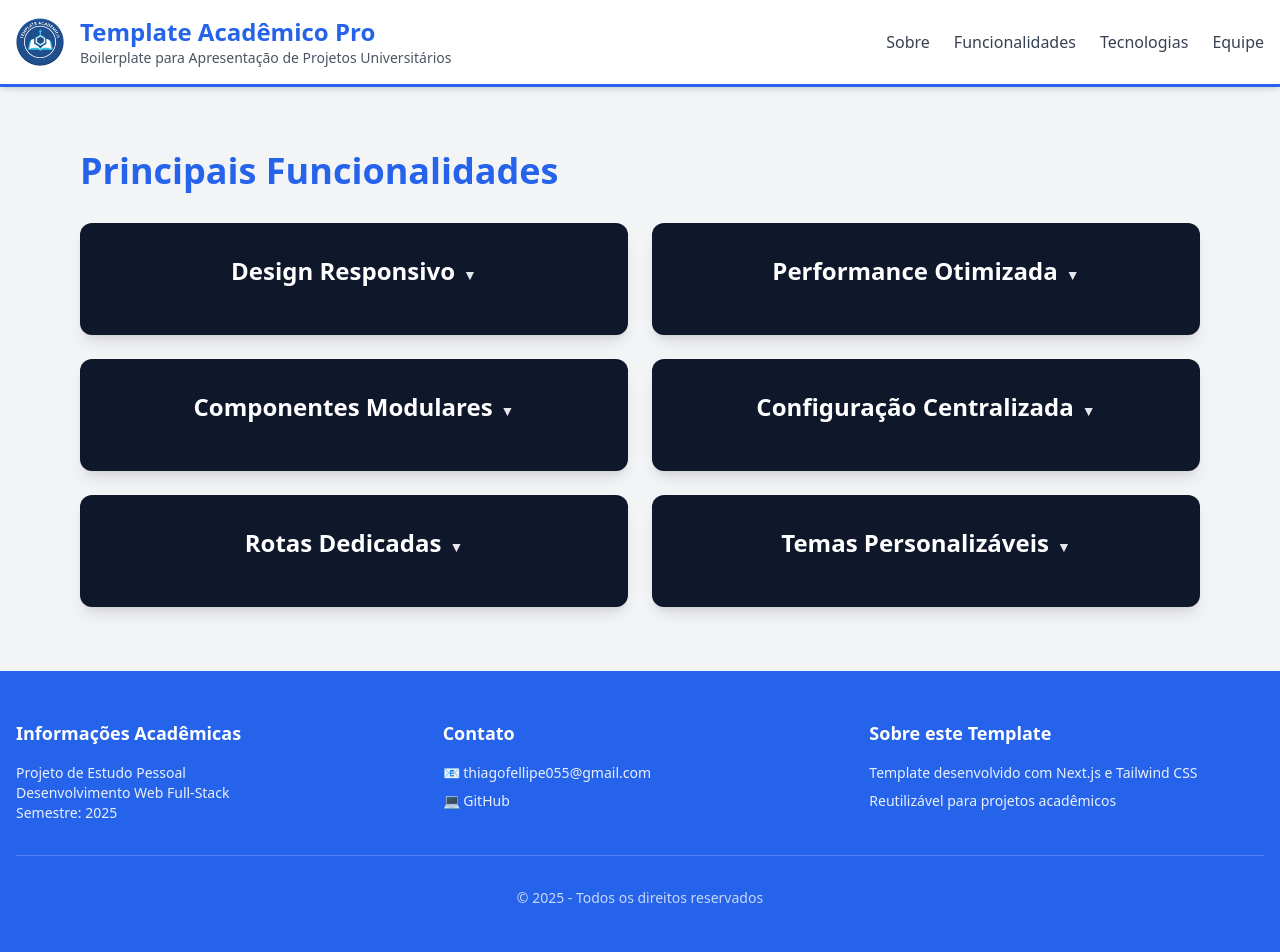
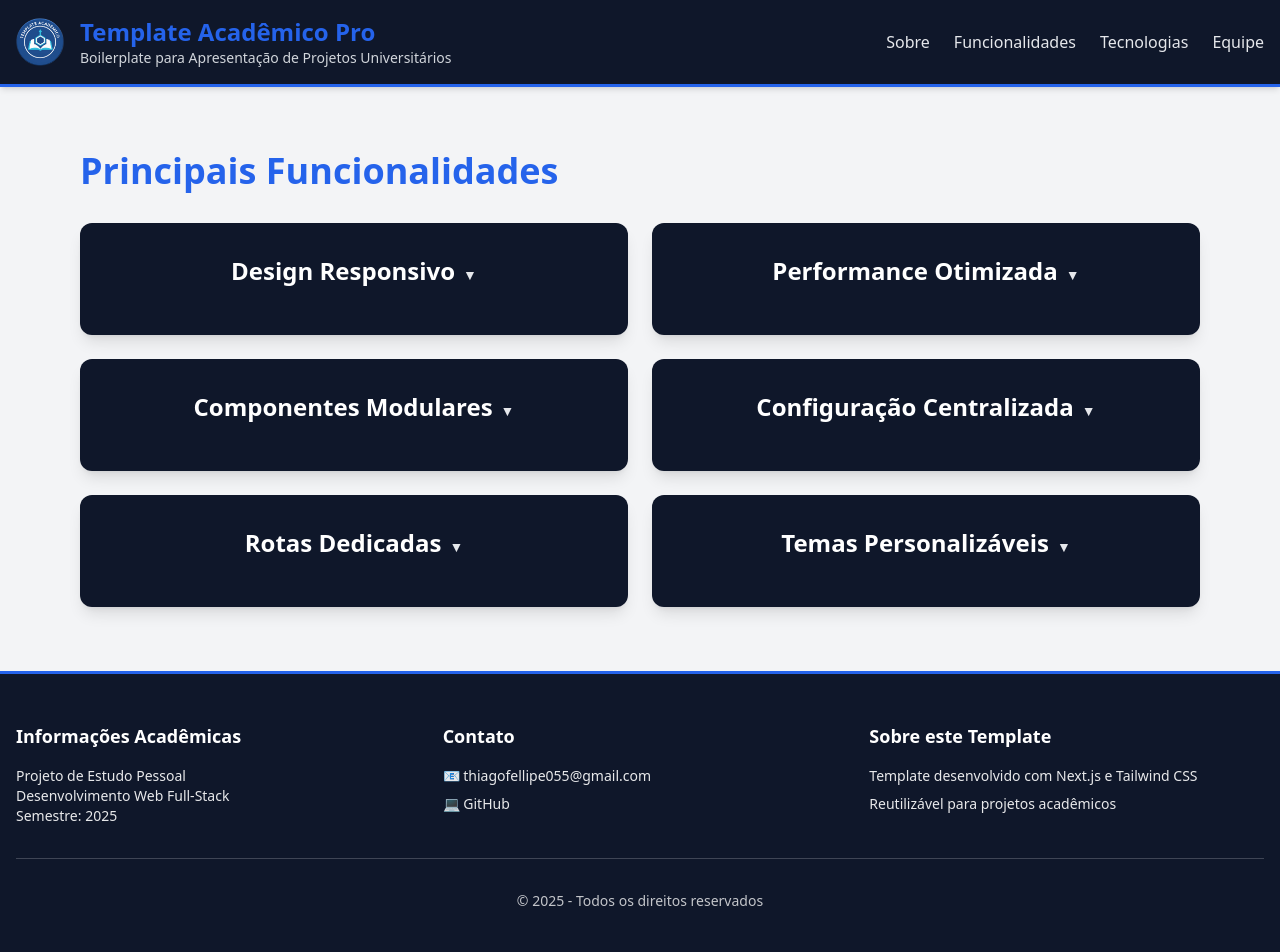
Before and after one commit to tremedam/boilerplate, a Next.js app: page /features in a window 1280 px wide. Shown: the top 952 px of the page. Built offline with nearby package versions, Linux system fonts and the light colour scheme.

Commit message:
Style V1

```diff
--- a/src/components/Project/Footer.jsx
+++ b/src/components/Project/Footer.jsx
@@ -2,7 +2,10 @@ export default function Footer({ data, theme }) {
     return (
         <footer
             className="py-12 text-white"
-            style={{ backgroundColor: theme.primary }}
+            style={{
+                backgroundColor: theme.secondary,
+                borderTop: `3px solid ${theme.primary}`
+            }}
         >
             <div className="max-w-7xl mx-auto px-4">
                 <div className="grid md:grid-cols-3 gap-8 mb-8">
@@ -57,6 +60,6 @@ export default function Footer({ data, theme }) {
                     </p>
                 </div>
             </div>
-        </footer>
+        </footer >
     );
 }
--- a/src/components/Project/Header.jsx
+++ b/src/components/Project/Header.jsx
@@ -5,7 +5,10 @@ export default function Header({ data, theme }) {
   return (
     <header
       className="sticky top-0 z-50 bg-white shadow-md"
-      style={{ borderBottom: `3px solid ${theme.primary}` }}
+      style={{
+        borderBottom: `3px solid ${theme.primary}`,
+        backgroundColor: theme.secondary
+      }}
     >
       <div className="max-w-7xl mx-auto px-4 py-4 flex items-center justify-between">
         {/* Logo e Título */}
@@ -27,7 +30,7 @@ export default function Header({ data, theme }) {
             >
               {data.title}
             </h1>
-            <p className="text-sm text-gray-600 hidden md:block">
+            <p className="text-sm text-gray-300 hidden md:block">
               {data.subtitle}
             </p>
           </div>
@@ -37,32 +40,32 @@ export default function Header({ data, theme }) {
         <nav className="hidden md:flex gap-6">
           <Link
             href="/project#about"
-            className="text-gray-700 hover:text-gray-900 transition"
+            className="text-gray-200 hover:text-white transition"
           >
             Sobre
           </Link>
           <Link
             href="/features"
-            className="text-gray-700 hover:text-gray-900 transition"
+            className="text-gray-200 hover:text-white transition"
           >
             Funcionalidades
           </Link>
           <Link
             href="/technologies"
-            className="text-gray-700 hover:text-gray-900 transition"
+            className="text-gray-200 hover:text-white transition"
           >
             Tecnologias
           </Link>
           <Link
             href="/team"
-            className="text-gray-700 hover:text-gray-900 transition"
+            className="text-gray-200 hover:text-white transition"
           >
             Equipe
           </Link>
         </nav>
 
         {/* Menu Mobile */}
-        <button className="md:hidden p-2">
+        <button className="md:hidden p-2 text-white">
           <svg
             className="w-6 h-6"
             fill="none"
--- a/src/components/Project/HeroSection.jsx
+++ b/src/components/Project/HeroSection.jsx
@@ -24,8 +24,8 @@ export default function HeroSection({ data, theme }) {
                   key={index}
                   href={button.href}
                   className={`px-6 py-3 rounded-lg font-semibold transition shadow-lg ${button.primary
-                      ? "text-white hover:opacity-90"
-                      : "bg-white text-gray-800 hover:bg-gray-100"
+                    ? "text-white hover:opacity-90"
+                    : "bg-white text-gray-800 hover:bg-gray-100"
                     }`}
                   style={
                     button.primary
```
